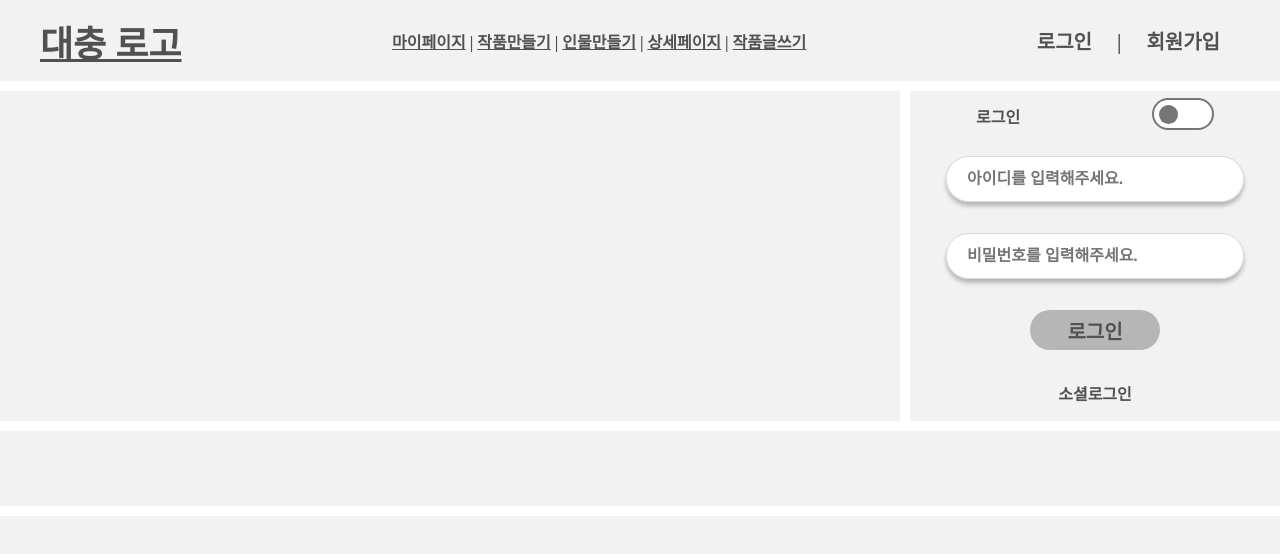
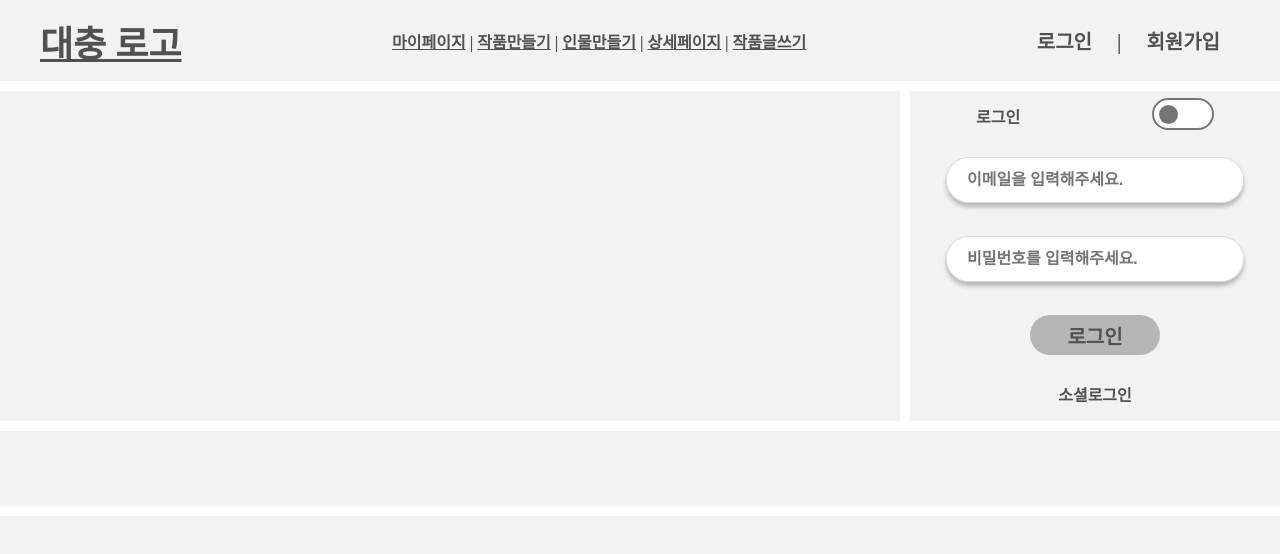
Before and after one commit to FoocoJun/Vue-Side-Wriite, a Vue app: page / in a window 1280 px wide. Shown: the top 554 px of the page. Built offline with nearby package versions, Linux system fonts and the light colour scheme.

Commit message:
Change Auth input types from ID&PW to Email&PW to use Firebase Auth easy

```diff
--- a/src/assets/css/structure.css
+++ b/src/assets/css/structure.css
@@ -34,6 +34,10 @@
   width: 100%;
   height: 20%;
 }
+.sh70 {
+  width: 100%;
+  height: 70%;
+}
 .sh85 {
   width: 100%;
   height: 85%;
--- a/src/components/layouts/AuthFrame.vue
+++ b/src/components/layouts/AuthFrame.vue
@@ -1,11 +1,14 @@
 <template>
-  <div class="Frame cGG m10 mrx">
+  <div class="Auth Frame cGG m10 mrx">
     <div class="sFlex-Row SpaceA sh15">
       {{ AuthCardStatus }}
       <auth-switch-card @response="(val) => (isSignUp = val)" />
     </div>
-    <sign-in-card v-if="!isSignUp" />
-    <sign-up-card v-else />
+    <div class="sFlex-Col SpaceA sh70">
+      <sign-in-card v-if="!isSignUp" />
+      <sign-up-card v-else />
+    </div>
+    <div class="sFlex SpaceA m10">소셜로그인</div>
   </div>
 </template>
 
--- a/src/components/layouts/cards/SignInCard.vue
+++ b/src/components/layouts/cards/SignInCard.vue
@@ -1,18 +1,17 @@
 <template>
-  <div class="sFlex-Col SpaceA sh85">
+  <form class="sFlex-Col SpaceA sMax">
     <auth-input
-      inputFor="ID"
-      type="text"
-      @response="(val) => (authSignInIDInput = val)"
+      inputFor="E-mail"
+      type="email"
+      @response="(val) => (authSignInEmailInput = val)"
     />
     <auth-input
       inputFor="PW"
       type="password"
-      @response="(val) => (authPwInput = val)"
+      @response="(val) => (authSignInPwInput = val)"
     />
     <custom-button size="S" background="cG" text="로그인" />
-    <div>소셜로그인</div>
-  </div>
+  </form>
 </template>
 
 <script>
@@ -24,7 +23,7 @@ export default {
   components: { CustomButton, AuthInput },
   data() {
     return {
-      authSignInIDInput: '',
+      authSignInEmailInput: '',
       authSignInPWInput: ''
     }
   },
--- a/src/components/layouts/cards/SignUpCard.vue
+++ b/src/components/layouts/cards/SignUpCard.vue
@@ -1,27 +1,17 @@
 <template>
-  <div class="sFlex-Col SpaceA sh85">
+  <form class="sFlex-Col SpaceA sMax">
     <auth-input
       inputFor="E-mail"
-      type="e-mail"
+      type="email"
       @response="(val) => (authSignUpEmailInput = val)"
-    />
-    <auth-input
-      inputFor="ID"
-      type="text"
-      @response="(val) => (authSignUpIDInput = val)"
     />
     <auth-input
       inputFor="PW"
       type="password"
       @response="(val) => (authSignUpPWInput = val)"
     />
-    <auth-input
-      inputFor="PWCheck"
-      type="password"
-      @response="(val) => (authSignUpPWCInput = val)"
-    />
     <custom-button size="S" background="cG" text="회원가입" />
-  </div>
+  </form>
 </template>
 
 <script>
@@ -34,9 +24,7 @@ export default {
   data() {
     return {
       authSignUpEmailInput: '',
-      authSignUpIDInput: '',
-      authSignUpPWInput: '',
-      authSignUpPWCInput: ''
+      authSignUpPWInput: ''
     }
   },
   computed: {},
```
